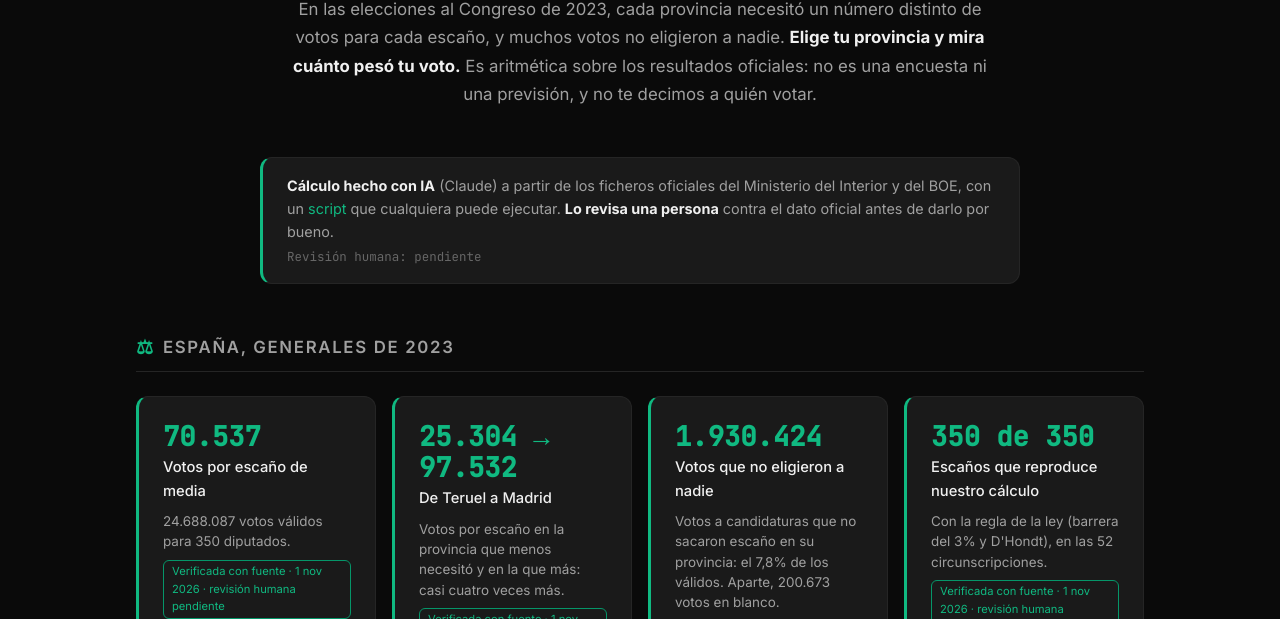
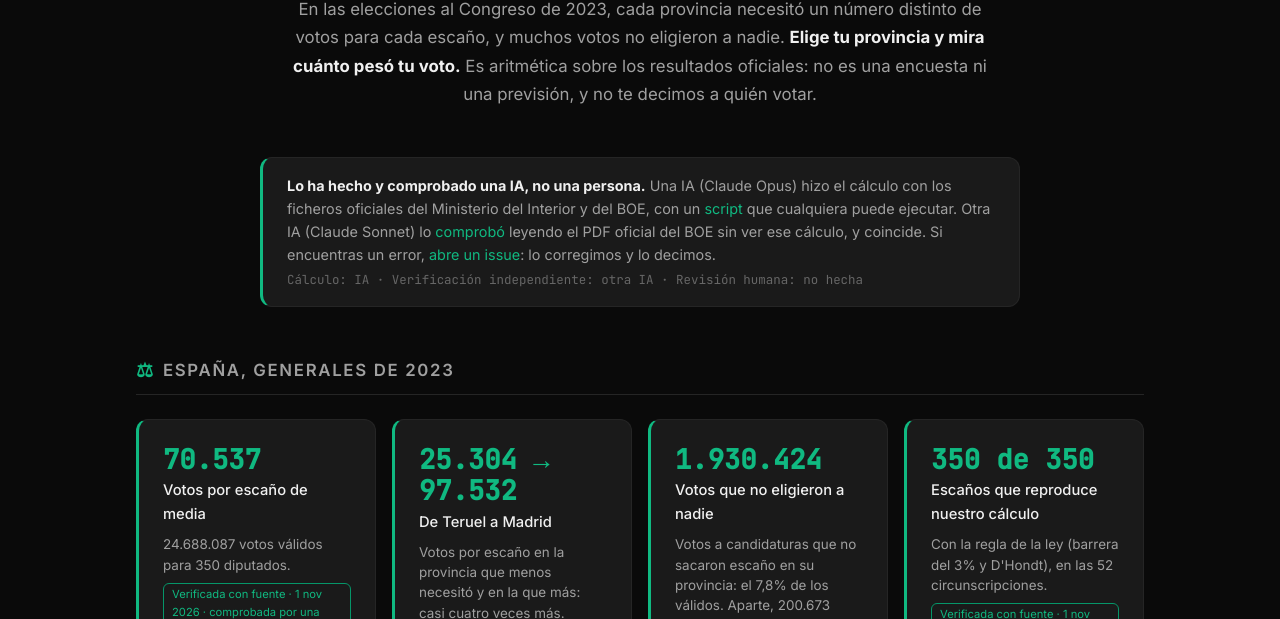
Before and after one commit to democracia-real/proyecto, a plain HTML site: page web/voto.html in a window 1280 px wide. Shown: the part 181-800 px from the top of the page. Drawn offline with Linux system fonts and the light colour scheme.

Commit message:
Lo que vale tu voto: verificación independiente por una segunda IA
- Una segunda IA (Claude Sonnet 5.5), sin acceso al script, comprobó contra
  el PDF del BOE 5 circunscripciones (Soria, Teruel, Madrid, Barcelona,
  Ceuta), las cifras nacionales y la suma de votos sin escaño de las 52, y
  los escaños de 2026 contra los anexos de los RD 400/2023 y 806/2026. Todo
  coincide.
- REVISION_HUMANA.md pasa a VERIFICACION.md: quién verificó qué y cómo.
  Corrige el rango de páginas del cuadro III (122208-122225).
- El registro anota esa verificación en verificado_por de las seis cifras;
  revision_humana sigue vacío porque ninguna persona ha revisado.
- La página y la metodología dicen que el cálculo y la comprobación son de
  IA y que no hay revisión humana.

Co-Authored-By: Claude Opus 5.5 <noreply@anthropic.com>

```diff
--- a/web/data/cifras.json
+++ b/web/data/cifras.json
@@ -573,7 +573,7 @@
       "calculo": "24.688.087 / 350 = 70.537,4",
       "consultado": "2026-11-01",
       "estado": "verificado",
-      "verificado_por": ["ia:claude (Claude Code), con fuente descargada y script reproducible (data/voto-2023/calcular.py)"],
+      "verificado_por": ["ia:claude-opus-5-5 (Claude Code), con fuente descargada y script reproducible (data/voto-2023/calcular.py)", "ia:claude-sonnet-5-5, verificación independiente contra el PDF del BOE sin ver el cálculo (2026-11-01): coincide (Total estatal y 24.688.087 / 350). Detalle en data/voto-2023/VERIFICACION.md"],
       "revision_humana": null,
       "revisar_en": "2026-12-15",
       "texto_en": {
@@ -592,7 +592,7 @@
       "calculo": "Teruel 75.913 / 3 = 25.304,3; Madrid 3.608.673 / 37 = 97.531,7; Madrid / Teruel = 3,85. Las 52 ordenadas en web/data/voto-2023.csv",
       "consultado": "2026-11-01",
       "estado": "verificado",
-      "verificado_por": ["ia:claude (Claude Code), con fuente descargada y script reproducible (data/voto-2023/calcular.py)"],
+      "verificado_por": ["ia:claude-opus-5-5 (Claude Code), con fuente descargada y script reproducible (data/voto-2023/calcular.py)", "ia:claude-sonnet-5-5, verificación independiente contra el PDF del BOE sin ver el cálculo (2026-11-01): coinciden los votos válidos y escaños de Teruel y Madrid. Detalle en data/voto-2023/VERIFICACION.md"],
       "revision_humana": null,
       "revisar_en": "2026-12-15",
       "texto_en": {
@@ -612,7 +612,7 @@
       "consultado": "2026-11-01",
       "estado": "verificado",
       "nota": "No son «votos perdidos» en sentido estricto: cuentan para la barrera del 3%, la financiación y como expresión política. Lo que no hicieron es elegir a nadie en su provincia.",
-      "verificado_por": ["ia:claude (Claude Code), con fuente descargada y script reproducible (data/voto-2023/calcular.py)"],
+      "verificado_por": ["ia:claude-opus-5-5 (Claude Code), con fuente descargada y script reproducible (data/voto-2023/calcular.py)", "ia:claude-sonnet-5-5, verificación independiente contra el PDF del BOE sin ver el cálculo (2026-11-01): coincide; suma propia de las 52 provincias desde el PDF = 1.930.424. Detalle en data/voto-2023/VERIFICACION.md"],
       "revision_humana": null,
       "revisar_en": "2026-12-15",
       "texto_en": {
@@ -632,7 +632,7 @@
       "consultado": "2026-11-01",
       "estado": "verificado",
       "nota": "Sustituye a «Soria vale casi 6 veces Madrid» de sistema_electoral.md, que comparaba los votos de las dos candidaturas elegidas en Soria (14.966 y 18.895) con los votos por escaño de todo Madrid. El cociente D'Hondt del último escaño da 6,11 (91.448,9 / 14.966), pero depende de cómo se repartan los votos entre candidaturas y no mide el peso del voto.",
-      "verificado_por": ["ia:claude (Claude Code), con fuente descargada y script reproducible (data/voto-2023/calcular.py)"],
+      "verificado_por": ["ia:claude-opus-5-5 (Claude Code), con fuente descargada y script reproducible (data/voto-2023/calcular.py)", "ia:claude-sonnet-5-5, verificación independiente contra el PDF del BOE sin ver el cálculo (2026-11-01): coinciden Soria y Madrid y el cociente 3,84. Detalle en data/voto-2023/VERIFICACION.md"],
       "revision_humana": null,
       "revisar_en": "2026-12-15",
       "texto_en": {
@@ -653,7 +653,7 @@
       "consultado": "2026-11-01",
       "estado": "verificado",
       "nota": "En 2023 la barrera del 3% no cambió ningún escaño: sin ella el reparto habría sido el mismo.",
-      "verificado_por": ["ia:claude (Claude Code), con fuente descargada y script reproducible (data/voto-2023/calcular.py)"],
+      "verificado_por": ["ia:claude-opus-5-5 (Claude Code), con fuente descargada y script reproducible (data/voto-2023/calcular.py)", "ia:claude-sonnet-5-5, verificación independiente contra el PDF del BOE sin ver el cálculo (2026-11-01): reparto recalculado a mano en 5 de 52 circunscripciones (Soria, Teruel, Madrid, Barcelona, Ceuta): coincide. Detalle en data/voto-2023/VERIFICACION.md"],
       "revision_humana": null,
       "revisar_en": "2026-12-15",
       "texto_en": {
@@ -672,7 +672,7 @@
       "calculo": "Anexo del RD 806/2026 frente al del RD 400/2023 (Cádiz 9, Madrid 37), circunscripción a circunscripción en data/voto-2023/calcular.py: solo cambian esas dos",
       "consultado": "2026-11-01",
       "estado": "verificado",
-      "verificado_por": ["ia:claude (Claude Code), con fuente descargada y script reproducible (data/voto-2023/calcular.py)"],
+      "verificado_por": ["ia:claude-opus-5-5 (Claude Code), con fuente descargada y script reproducible (data/voto-2023/calcular.py)", "ia:claude-sonnet-5-5, verificación independiente sin ver el cálculo (2026-11-01): los anexos de los RD 400/2023 y 806/2026 suman 350 y solo difieren en Madrid (37 a 38) y Cádiz (9 a 8); las copias guardadas son idénticas a las páginas del BOE. Detalle en data/voto-2023/VERIFICACION.md"],
       "revision_humana": null,
       "revisar_en": "2026-12-15",
       "texto_en": {
--- a/web/voto.html
+++ b/web/voto.html
@@ -164,8 +164,8 @@
         </header>
 
         <div class="vt-notice">
-            <strong>C&aacute;lculo hecho con IA</strong> (Claude) a partir de los ficheros oficiales del Ministerio del Interior y del BOE, con un <a href="https://github.com/democracia-real/proyecto/blob/main/data/voto-2023/calcular.py" target="_blank" rel="noopener">script</a> que cualquiera puede ejecutar. <strong>Lo revisa una persona</strong> contra el dato oficial antes de darlo por bueno.<br>
-            <span class="vt-review" id="vtReview">Revisi&oacute;n humana: pendiente</span>
+            <strong>Lo ha hecho y comprobado una IA, no una persona.</strong> Una IA (Claude Opus) hizo el c&aacute;lculo con los ficheros oficiales del Ministerio del Interior y del BOE, con un <a href="https://github.com/democracia-real/proyecto/blob/main/data/voto-2023/calcular.py" target="_blank" rel="noopener">script</a> que cualquiera puede ejecutar. Otra IA (Claude Sonnet) lo <a href="https://github.com/democracia-real/proyecto/blob/main/data/voto-2023/VERIFICACION.md" target="_blank" rel="noopener">comprob&oacute;</a> leyendo el PDF oficial del BOE sin ver ese c&aacute;lculo, y coincide. Si encuentras un error, <a href="https://github.com/democracia-real/proyecto/issues" target="_blank" rel="noopener">abre un issue</a>: lo corregimos y lo decimos.<br>
+            <span class="vt-review" id="vtReview">C&aacute;lculo: IA &middot; Verificaci&oacute;n independiente: otra IA &middot; Revisi&oacute;n humana: no hecha</span>
         </div>
 
         <!-- ESPAÑA -->
@@ -310,7 +310,7 @@
                 <a href="/data/voto-2023.json">Todo en JSON<small>Con definiciones y fuentes</small></a>
                 <a href="https://github.com/democracia-real/proyecto/blob/main/data/voto-2023/METODOLOGIA.md" target="_blank" rel="noopener">Metodolog&iacute;a<small>Qu&eacute; mide cada cifra y sus l&iacute;mites</small></a>
                 <a href="https://github.com/democracia-real/proyecto/blob/main/data/voto-2023/calcular.py" target="_blank" rel="noopener">El script<small>Python, sin dependencias: rep&iacute;telo</small></a>
-                <a href="https://github.com/democracia-real/proyecto/blob/main/data/voto-2023/REVISION_HUMANA.md" target="_blank" rel="noopener">Revisi&oacute;n humana<small>5 provincias contra el BOE, a mano</small></a>
+                <a href="https://github.com/democracia-real/proyecto/blob/main/data/voto-2023/VERIFICACION.md" target="_blank" rel="noopener">Verificaci&oacute;n independiente<small>5 provincias contra el BOE, por una segunda IA</small></a>
                 <a href="https://infoelectoral.interior.gob.es/estaticos/docxl/PROV_02_202307_1.zip" target="_blank" rel="noopener">Fuente: Ministerio del Interior<small>Excel oficial por circunscripci&oacute;n</small></a>
                 <a href="https://www.boe.es/boe/dias/2023/09/01/pdfs/BOE-A-2023-18907.pdf" target="_blank" rel="noopener">Fuente: Junta Electoral Central<small>Resultados en el BOE, 1 sep 2023</small></a>
             </div>
@@ -570,7 +570,10 @@
                     if (c && c.estado === 'verificado') {
                         badge.className += ' is-verified';
                         var fecha = new Date(c.consultado).toLocaleDateString('es-ES', { day: 'numeric', month: 'short', year: 'numeric' });
-                        badge.textContent = 'Verificada con fuente · ' + fecha + (c.revision_humana ? ' · revisada por ' + c.revision_humana : ' · revisión humana pendiente');
+                        var segunda = (c.verificado_por || []).some(function (v) { return v.indexOf('verificación independiente') >= 0; });
+                        badge.textContent = 'Verificada con fuente · ' + fecha +
+                            (c.revision_humana ? ' · revisada por ' + c.revision_humana
+                                : segunda ? ' · comprobada por una segunda IA' : ' · sin segunda comprobación');
                         if (c.revision_humana) firmas.push(c.revision_humana);
                     } else {
                         badge.textContent = 'Pendiente de verificar';
@@ -579,7 +582,7 @@
                 });
                 var total = document.querySelectorAll('[data-cifra]').length;
                 if (firmas.length === total) {
-                    $('vtReview').textContent = 'Revisado por ' + firmas[0];
+                    $('vtReview').textContent = 'Cálculo: IA · Verificación independiente: otra IA · Revisado también por ' + firmas[0];
                     $('vtReview').className += ' is-done';
                 }
             })
```
Also changed, not shown: 3 other files.
